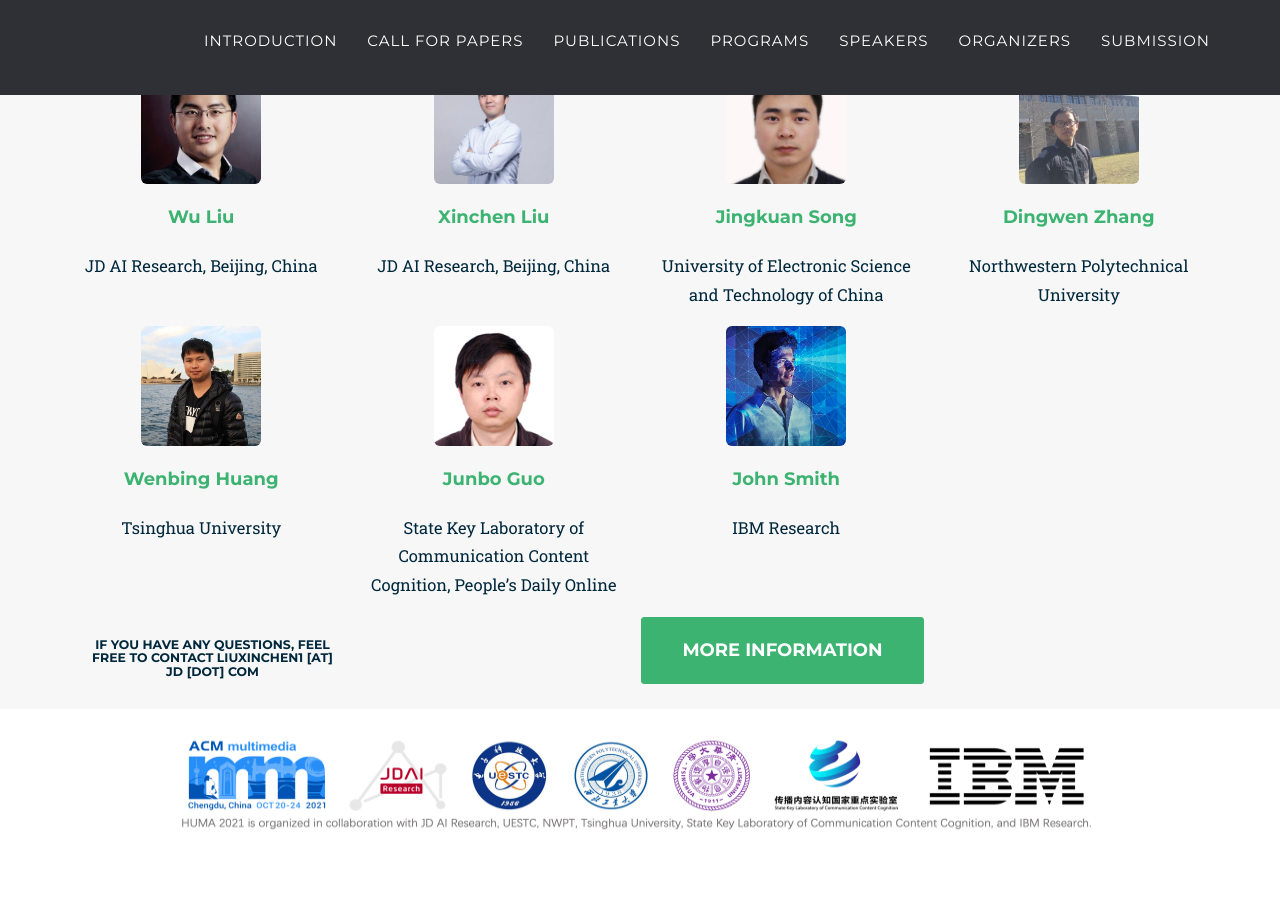
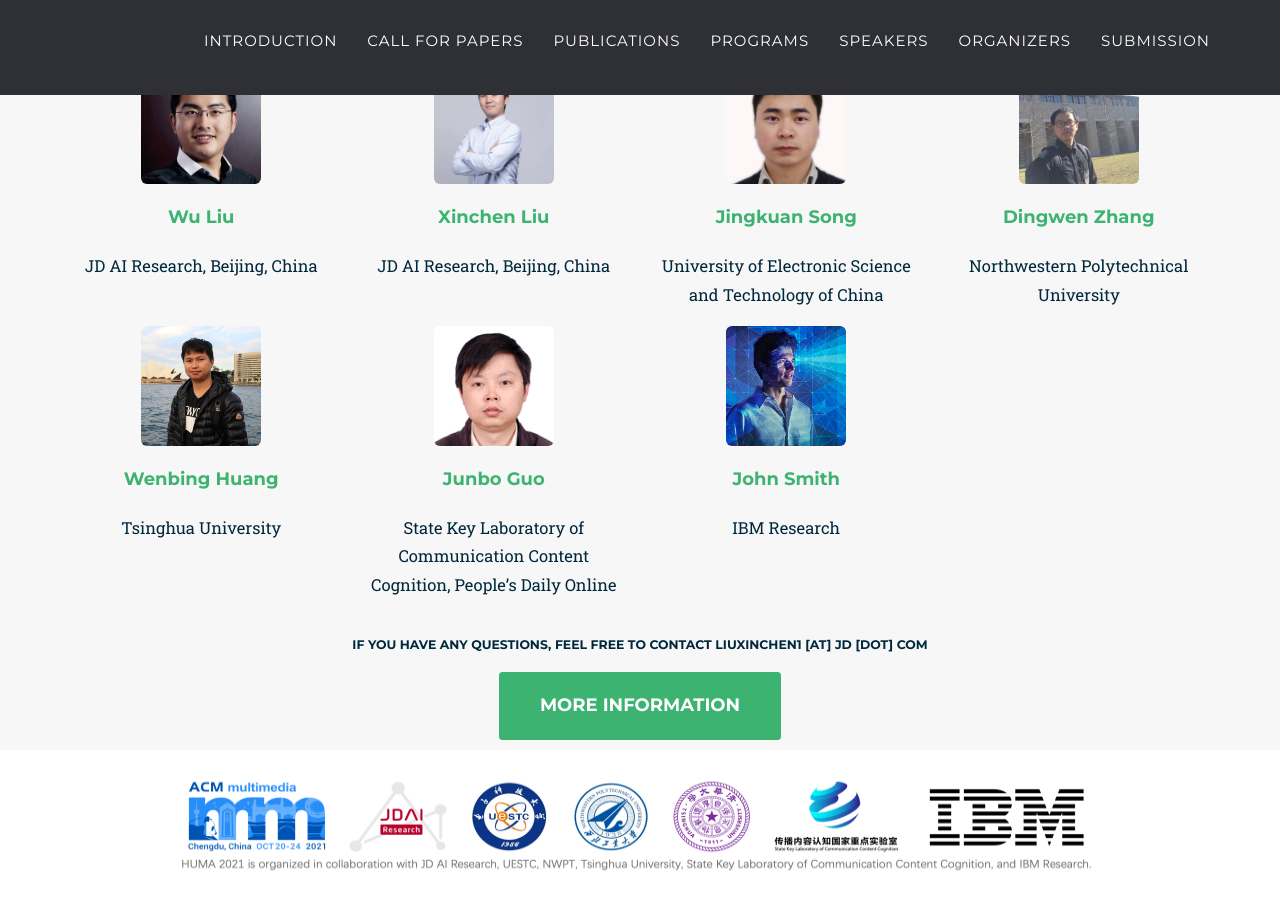
Before and after one commit to MCFR-MM22/MCFR-MM22.github.io, a Jekyll site: the page built from index.html, in a window 1280 px wide and 900 px high, scrolled down 3149 px. Built offline with Jekyll 4.4.1, drawn with Linux system fonts in a browser that asks for light colours; some web fonts are replaced; before the commit the page ends 4008 px from its top, so only the background shows below that.

Commit message:
Update organizers.html

```diff
--- a/_includes/2021_data/organizers.html
+++ b/_includes/2021_data/organizers.html
@@ -21,10 +21,7 @@
             {% endfor %}
             </div>
             <!-- <p>Visit 2016's page.</p> -->
-            <div class="col-sm-3 text-center">
-                <h5 >If you have any questions, feel free to contact liuxinchen1 [at] jd [dot] com</h5>
-                <h5 class="section-subheading text-muted"></h5>
-            </div>
+            <p><center><h5 >If you have any questions, feel free to contact liuxinchen1 [at] jd [dot] com</h5></center></p>
             <center><a href="/organizers_info" class="page-scroll btn btn-xl">More information</a></center>
         </div>
     </section>
```
